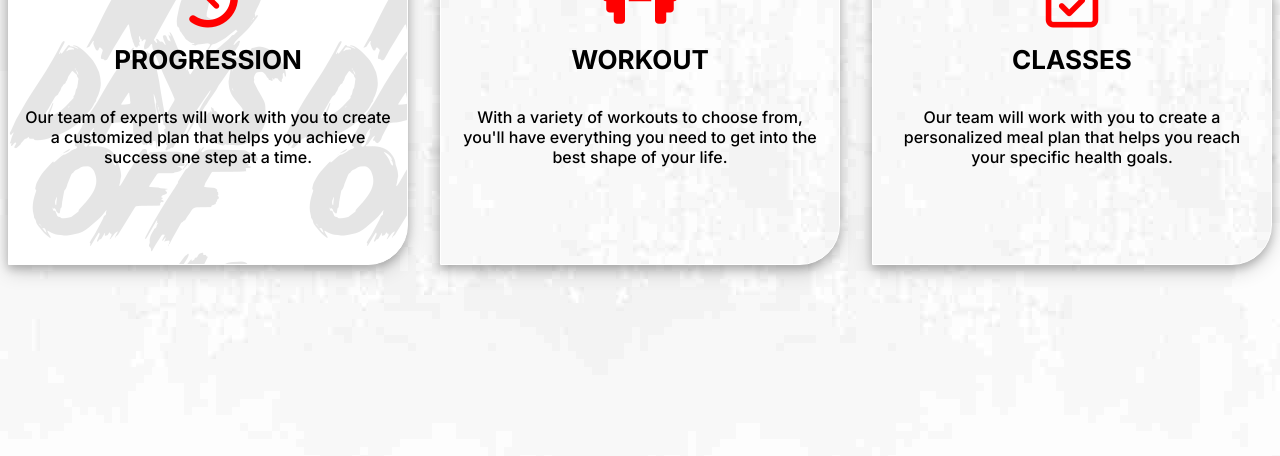
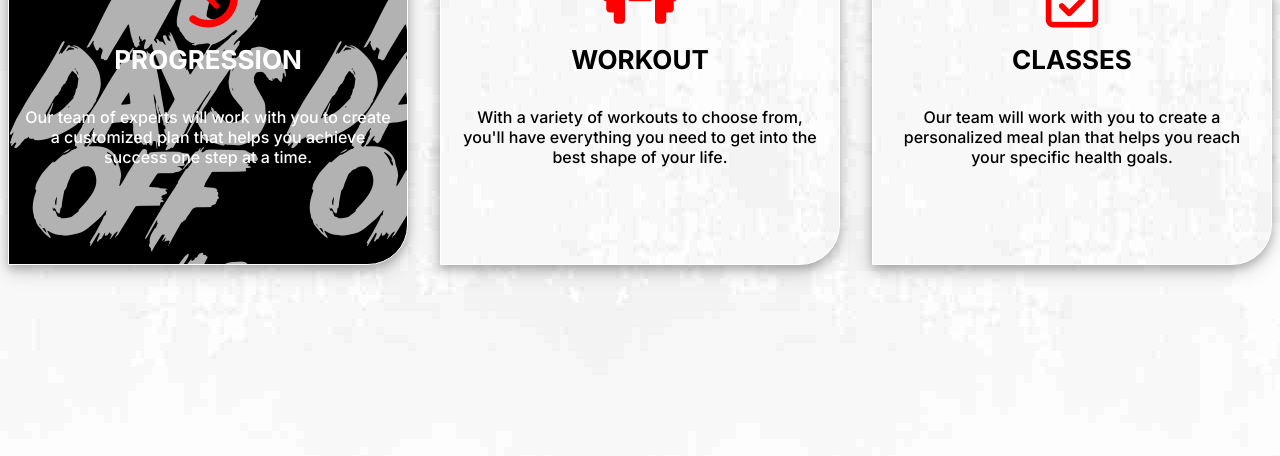
Before and after one commit to SshAayush/GYMBooker, a Django app: page / in a window 1280 px wide, with the pointer over the restyled element. Shown: the part 881-1337 px from the top of the page. Run offline with Django 4.2, Linux system fonts and the light colour scheme.

Commit message:
suprise for you!!

```diff
--- a/static/css/landingpage.css
+++ b/static/css/landingpage.css
@@ -176,7 +176,10 @@
   font-weight: 500;
 }
 .box:hover {
-  background-image: url("/static/image/bg-text.png");
+  background-image: url("/static/image/pricing/bg-text.png");
+  filter: opacity(1px);
+  background-color: black;
+  color: #fff;
 }
 .about {
   width: 100%;
```
